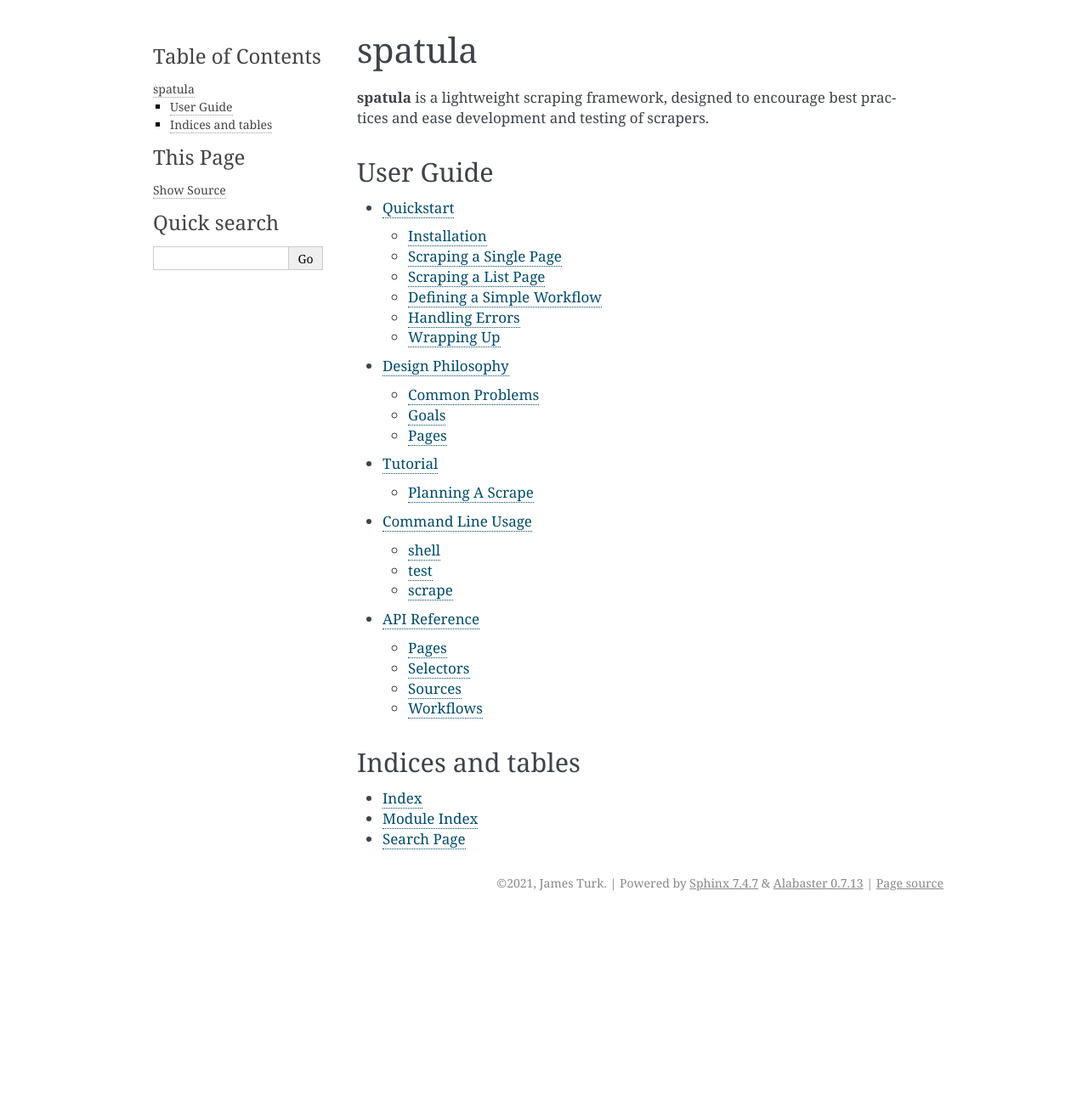
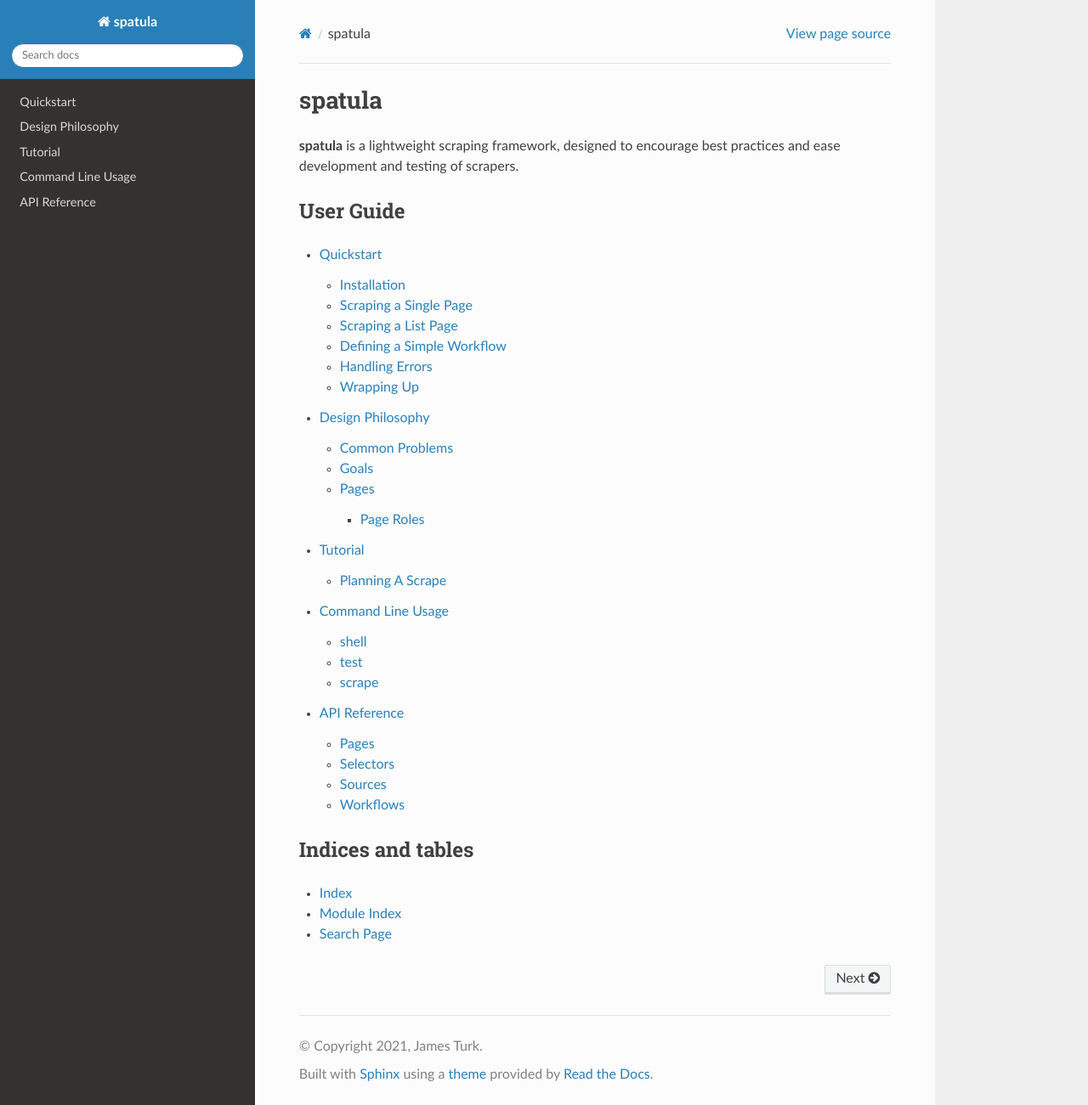
Before and after one commit to jamesturk/spatula, a Sphinx documentation site: the page built from docs/index.rst, in a window 1280 px wide and 1301 px high. Shown: the whole window at 85% size. Built offline with Sphinx 7.4.7 and the Read the Docs theme 2.0.0, drawn with Linux system fonts in a browser that asks for light colours.

Commit message:
rtd theme

```diff
--- a/docs/conf.py
+++ b/docs/conf.py
@@ -32,6 +32,7 @@ release = '0.3'
 # ones.
 extensions = [
     "sphinx.ext.autodoc",
+    "sphinx_rtd_theme",
 ]
 
 autodoc_typehints = "description"
@@ -51,7 +52,7 @@ exclude_patterns = ['_build', 'Thumbs.db', '.DS_Store']
 # The theme to use for HTML and HTML Help pages.  See the documentation for
 # a list of builtin themes.
 #
-html_theme = 'alabaster'
+html_theme = 'sphinx_rtd_theme'
 
 # Add any paths that contain custom static files (such as style sheets) here,
 # relative to this directory. They are copied after the builtin static files,
--- a/docs/index.rst
+++ b/docs/index.rst
@@ -9,7 +9,7 @@ User Guide
 ==========
 
 .. toctree::
-   :maxdepth: 2
+   :maxdepth: 3
 
    quickstart
    philosophy
--- a/pyproject.toml
+++ b/pyproject.toml
@@ -21,6 +21,7 @@ ipython = {version = "^7.19.0", extras = ["shell"]}
 
 [tool.poetry.dev-dependencies]
 Sphinx = "^3.4.3"
+sphinx-rtd-theme = "^0.5.1"
 
 [build-system]
 requires = ["poetry-core>=1.0.0"]
```
Also changed, not shown: 1 other file.
